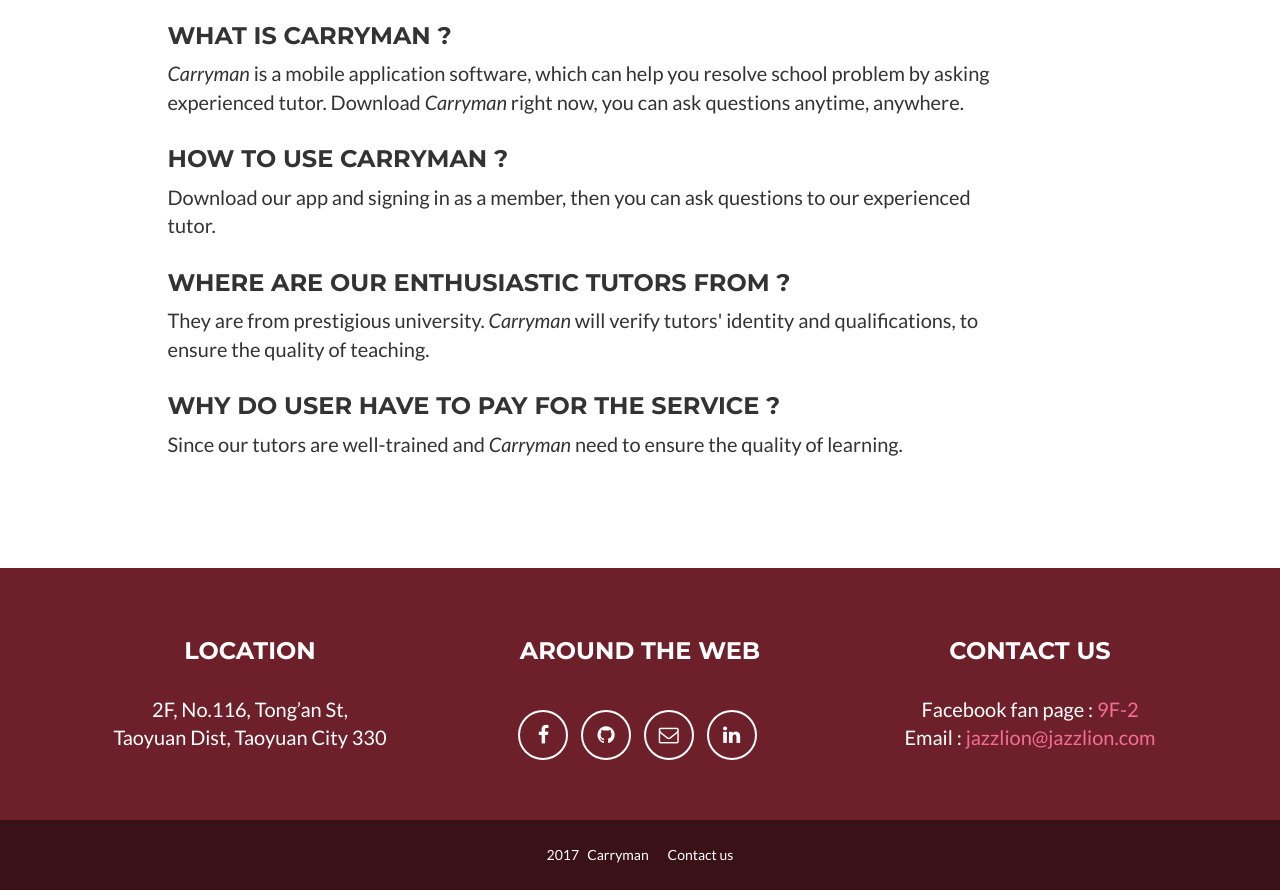
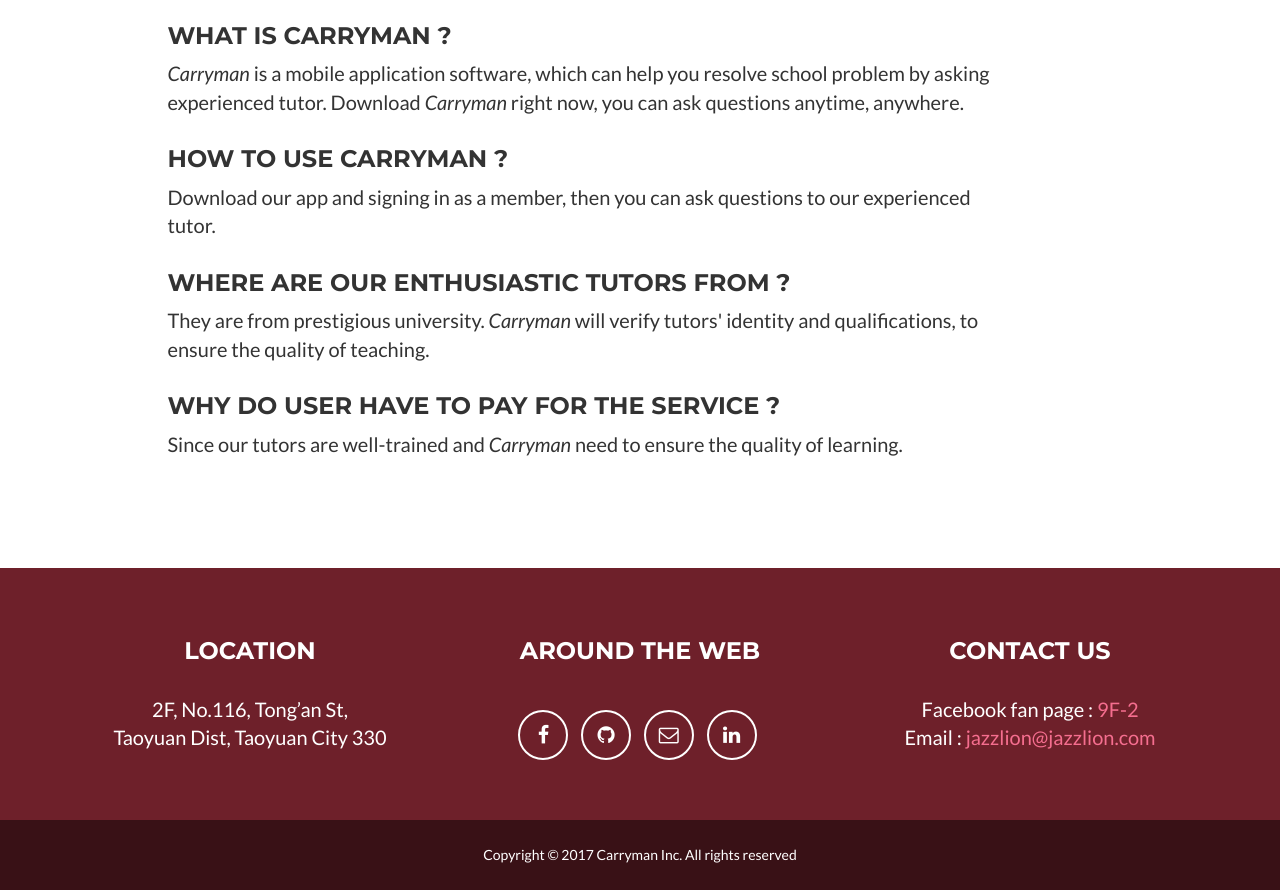
Before and after one commit to carrymanTW/carrymanTW.github.io, a website: page index.html in a window 1280 px wide. Shown: the part 1670-2560 px from the top of the page. Drawn offline with nearby package versions, Linux system fonts and the light colour scheme.

Commit message:
:sparkles: Add copyright

```diff
--- a/index.html
+++ b/index.html
@@ -230,7 +230,7 @@
             <div class="container">
                 <div class="row">
                     <div class="col-lg-12">
-                         2017 &nbsp Carryman &nbsp&nbsp&nbsp&nbsp&nbsp Contact us
+                         Copyright © 2017 Carryman Inc. All rights reserved
                     </div>
                 </div>
             </div>
```
